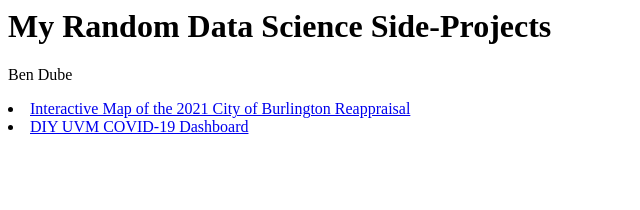
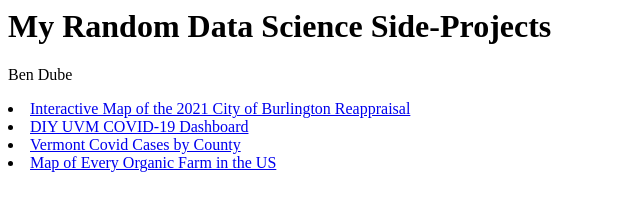
Before and after one commit to bubalis/bubalis.github.io, a plain HTML site: page index.html in a window 1280 px wide. Shown: the whole page, without its empty margins (0-640 px from the left). Drawn offline with Linux system fonts and the light colour scheme.

Commit message:
Added Charts

```diff
--- a/index.html
+++ b/index.html
@@ -11,3 +11,9 @@
 <li>
 <a href="uvm_covid.html">DIY UVM COVID-19 Dashboard</a>
 </li>
+<li>
+<a href="vermont_counties_shape.png">Vermont Covid Cases by County </a>
+</li>
+<li>
+<a href="farmsMap.png">Map of Every Organic Farm in the US </a>
+</li>
```
Also changed, not shown: farmsMap.png (added), vermont_counties_shape.png (added).
